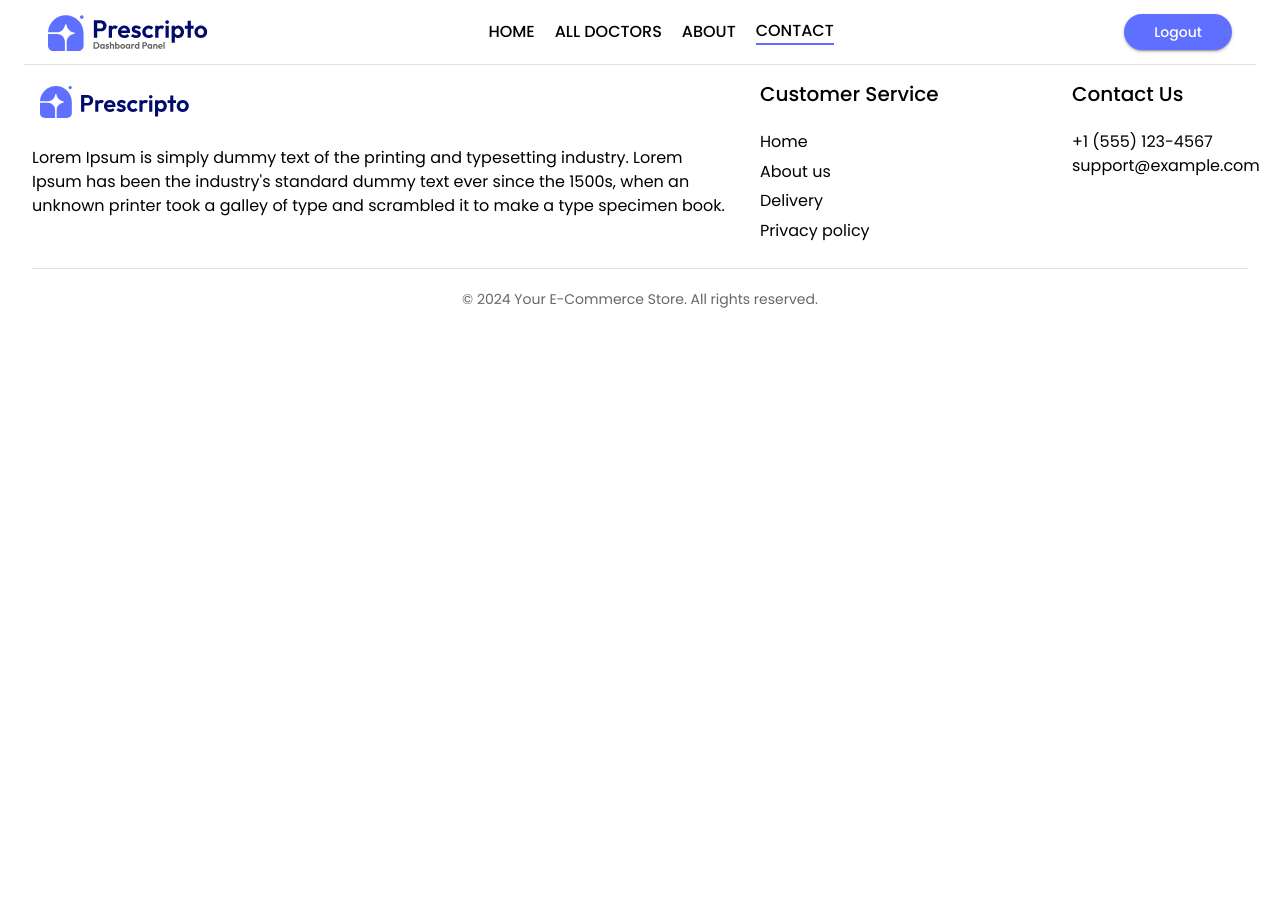
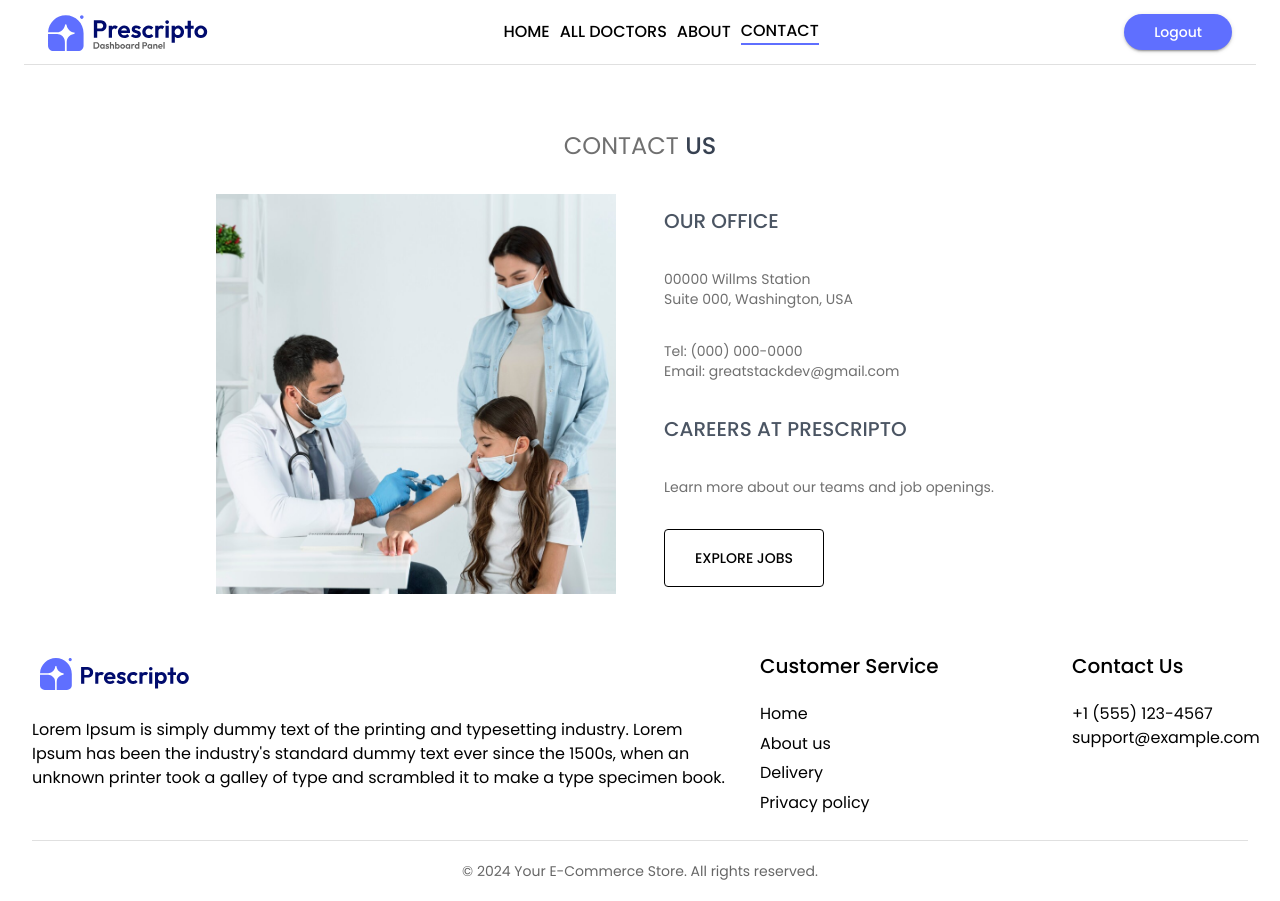
Before and after one commit to 628501/Prescripto, a React (Create React App) app in the folder client/: page /contact in a window 1280 px wide. Before the commit the page ends 800 px from the top, so only its background shows below. Built offline with nearby package versions, Linux system fonts and the light colour scheme.

Commit message:
Contact added

```diff
--- a/client/package.json
+++ b/client/package.json
@@ -6,7 +6,7 @@
     "@emotion/react": "^11.13.5",
     "@emotion/styled": "^11.13.5",
     "@mui/icons-material": "^6.1.9",
-    "@mui/material": "^6.1.9",
+    "@mui/material": "^6.1.10",
     "@testing-library/jest-dom": "^5.17.0",
     "@testing-library/react": "^13.4.0",
     "@testing-library/user-event": "^13.5.0",
--- a/client/src/App.tsx
+++ b/client/src/App.tsx
@@ -18,10 +18,10 @@ const App = () => {
     <ThemeProvider theme={theme}>
       <Navbar />
       <Routes>
-        <Route path='home' element={<Home />}/>
-        <Route path='all-doctors' element={<AllDoctors />}/>
-        <Route path='about' element={<About />}/>
-        <Route path='contact' element={<Contact />}/>
+        <Route path='/home' element={<Home />}/>
+        <Route path='/all-doctors' element={<AllDoctors />}/>
+        <Route path='/about' element={<About />}/>
+        <Route path='/contact' element={<Contact />}/>
       </Routes>
       <Footer />
     </ThemeProvider>
--- a/client/src/components/Footer.tsx
+++ b/client/src/components/Footer.tsx
@@ -50,7 +50,7 @@ const Footer = () => {
         <Divider />
         <Box sx={{textAlign: "center" ,margin:"20px 0px"}}>
           <Typography variant="body2" color="text.secondary">
-            © {new Date().getFullYear()} Your E-Commerce Store. All rights reserved.
+            © 2024 Your E-Commerce Store. All rights reserved.
           </Typography>
         </Box>
       </Container>
--- a/client/src/components/Navbar.tsx
+++ b/client/src/components/Navbar.tsx
@@ -41,7 +41,7 @@ const Navbar = () => {
           <Box
             sx={{
               display: "flex",
-              gap: "20px",
+              gap: "10px",
               justifyContent: "center",
               alignItems: "center",
               flexGrow: 1,
--- a/client/src/pages/Contact.tsx
+++ b/client/src/pages/Contact.tsx
@@ -1,9 +1,85 @@
-import React from 'react'
+import { Box, Button, Container, Typography } from "@mui/material";
+import { assets } from "../assets/assets_frontend/assets";
 
 const Contact = () => {
   return (
-    <div>Contact</div>
-  )
-}
+    <Box>
+      <Container>
+        <Box sx={{ marginTop: "130px" }}>
+          <Typography
+            variant="h5"
+            sx={{ color: "#707070", textAlign: "center" }}
+          >
+            CONTACT{" "}
+            <span style={{ color: "#374151", fontWeight: "500" }}>US</span>
+          </Typography>
+          <Box
+            sx={{
+              mt: "2rem",
+              display: "flex",
+              alignItems: "center",
+              flexDirection: "row",
+              gap: "3rem",
+              justifyContent: "center",
+            }}
+          >
+            <Box>
+              <img
+                src={assets.contact_image}
+                alt=""
+                style={{ width: "400px" }}
+              />
+            </Box>
+            <Box
+              sx={{
+                width: "400px",
+                display: "flex",
+                alignItems: "flex-start",
+                flexDirection: "column",
+                rowGap: "2rem",
+              }}
+            >
+              <Typography
+                variant="h6"
+                sx={{ fontWeight: "500", color: "#4B5563" }}
+              >
+                OUR OFFICE
+              </Typography>
+              <Typography variant="body2" sx={{ color: "#707070" }}>
+                00000 Willms Station <br />
+                Suite 000, Washington, USA
+              </Typography>
+              <Typography variant="body2" sx={{ color: "#707070" }}>
+                Tel: (000) 000-0000 <br />
+                Email: greatstackdev@gmail.com
+              </Typography>
+              <Typography
+                variant="h6"
+                sx={{ fontWeight: "500", color: "#4B5563" }}
+              >
+                CAREERS AT PRESCRIPTO
+              </Typography>
+              <Typography variant="body2" sx={{ color: "#707070" }}>
+                Learn more about our teams and job openings.
+              </Typography>
+              <Button
+                variant="outlined"
+                sx={{
+                  width: "160px",
+                  p: "1rem",
+                  color: "black",
+                  borderColor: "black",
+                  "&:hover": { backgroundColor: "black", color: "white" },
+                }}
+              >
+                Explore Jobs
+              </Button>
+            </Box>
+          </Box>
+        </Box>
+      </Container>
+    </Box>
+  );
+};
 
-export default Contact
+export default Contact;
```
Also changed, not shown: 1 other file (tests, documents, lock files or other folders).
